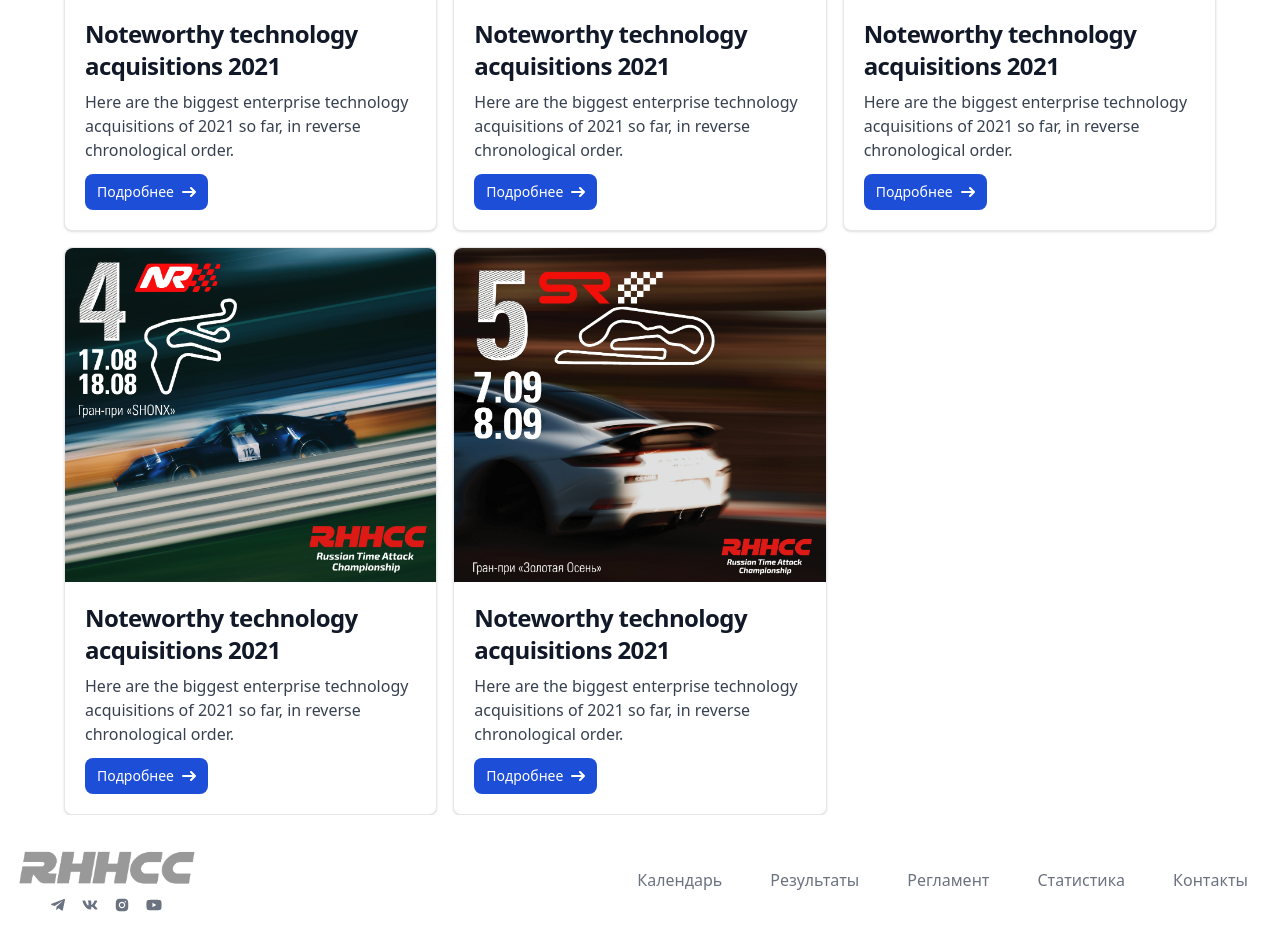
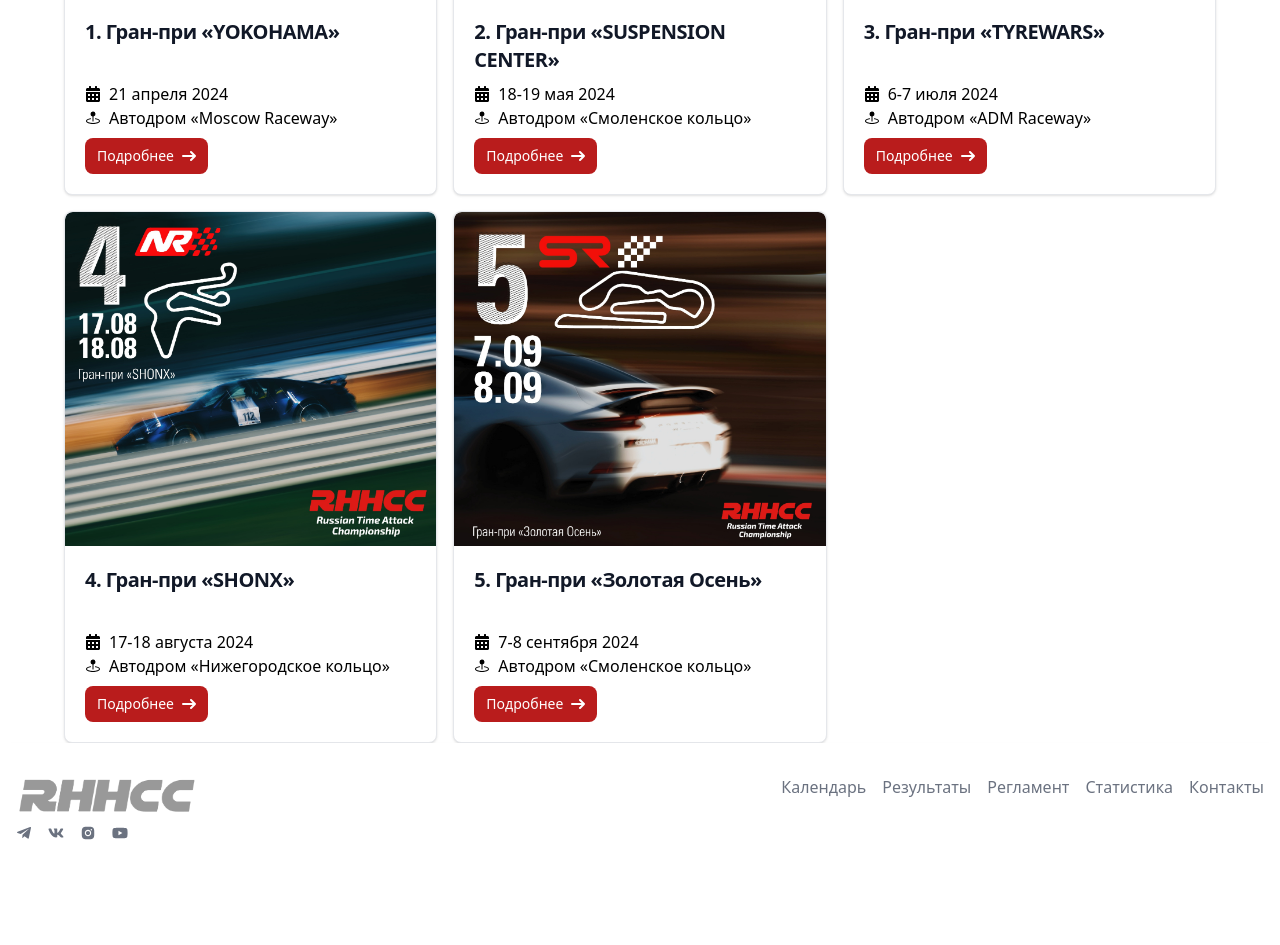
Before and after one commit to MarinaCarolina/rhhcc_client, a Next.js app: page / in a window 1280 px wide. Shown: the part 720-1665 px from the top of the page. After the commit the page ends 1593 px from the top, so only its background shows below. Built offline with nearby package versions, Linux system fonts and the light colour scheme.

Commit message:
Second commit

```diff
--- a/app/calendar/CalendarCard.tsx
+++ b/app/calendar/CalendarCard.tsx
@@ -1,12 +1,16 @@
 import React from 'react';
 import Image from 'next/image';
 import Link from 'next/link';
+import {FaCalendarAlt} from "react-icons/fa";
+import {PiMapPinSimpleAreaFill} from "react-icons/pi";
 
 // Интерфейс для объекта stage
 interface Stage {
   name: string;
   src: string;
   href: string;
+  track: string;
+  date: string;
 }
 
 // Интерфейс для пропсов CalendarCard
@@ -17,7 +21,7 @@
 const CalendarCard: React.FC<CalendarCardProps> = ({ stage }) => {
   return (
     <div>
-      <div className="max-w-sm bg-white border border-gray-200 rounded-lg shadow dark:bg-gray-800 dark:border-gray-700">
+      <div className="max-w-sm bg-white border border-gray-200 rounded-lg shadow overflow-hidden">
         <Link href={stage.href}>
           <Image
             className="rounded-t-lg"
@@ -28,18 +32,27 @@
           />
         </Link>
         <div className="p-5">
+          <div className="h-[4em] overflow-hidden">
             <Link href={stage.href}>
-            <h5 className="mb-2 text-2xl font-bold tracking-tight text-gray-900 dark:text-white">
-              Noteworthy technology acquisitions 2021
+              <h5 className="mb-2 text-xl font-bold tracking-tight text-gray-900 dark:text-white">
+                {stage.name}
               </h5>
             </Link>
-          <p className="mb-3 font-normal text-gray-700 dark:text-gray-400">
-            Here are the biggest enterprise technology acquisitions of 2021 so
-            far, in reverse chronological order.
-          </p>
+          </div>
+          <div className="mb-2">
+            <div className="flex items-center space-x-2">
+              <FaCalendarAlt/>
+              <span className="ml-2">{stage.date}</span>
+            </div>
+            <div className="flex items-center space-x-2">
+              <PiMapPinSimpleAreaFill/>
+              <span className="ml-2">{stage.track}</span>
+            </div>
+          </div>
+
           <Link
               href={stage.href}
-            className="inline-flex items-center px-3 py-2 text-sm font-medium text-center text-white bg-blue-700 rounded-lg hover:bg-blue-800 focus:ring-4 focus:outline-none focus:ring-blue-300 dark:bg-blue-600 dark:hover:bg-blue-700 dark:focus:ring-blue-800"
+              className="inline-flex items-center px-3 py-2 text-sm font-medium text-center text-white bg-red-700 rounded-lg hover:bg-red-800 focus:ring-4 focus:outline-none focus:ring-gray-300"
           >
             Подробнее
             <svg
--- a/app/calendar/page.tsx
+++ b/app/calendar/page.tsx
@@ -4,22 +4,24 @@
 
 export default function Calendar() {
   const stages = [
-    { name: 'Этап 1', src: '/stage1.jpg', href: 'http://rhhcc.ru/stage/107' },
-    { name: 'Этап 2', src: '/stage2.jpg', href: 'http://rhhcc.ru/stage/108' },
-    { name: 'Этап 3', src: '/stage3.jpg', href: 'http://rhhcc.ru/stage/109' },
-    { name: 'Этап 4', src: '/stage4.jpg', href: 'http://rhhcc.ru/stage/110' },
-    { name: 'Этап 5', src: '/stage5.jpg', href: 'http://rhhcc.ru/stage/111' },
+    { name: '1. Гран-при «YOKOHAMA»', track: "Автодром «Moscow Raceway»", date: '21 апреля 2024', src: '/stage1.jpg', href: 'http://rhhcc.ru/stage/107' },
+    { name: '2. Гран-при «SUSPENSION CENTER»', track: "Автодром «Смоленское кольцо»", date: '18-19 мая 2024', src: '/stage2.jpg', href: 'http://rhhcc.ru/stage/108' },
+    { name: '3. Гран-при «TYREWARS»', track: "Автодром «ADM Raceway»", date: '6-7 июля 2024', src: '/stage3.jpg', href: 'http://rhhcc.ru/stage/109' },
+    { name: '4. Гран-при «SHONX»', track: "Автодром «Нижегородское кольцо»", date: '17-18 августа 2024', src: '/stage4.jpg', href: 'http://rhhcc.ru/stage/110' },
+    { name: '5. Гран-при «Золотая Осень»', track: "Автодром «Смоленское кольцо»", date: '7-8 сентября 2024', src: '/stage5.jpg', href: 'http://rhhcc.ru/stage/111' },
   ];
   return (
     <div className="pt-4 px-16">
       <h1 className="text-3xl font-bold text-gray-900 text-left my-2">
         Календарь RHHCC 2024
       </h1>
-      <div className="grid grid-cols-1 sm:grid-cols-2 md:grid-cols-3 lg:grid-cols-3 gap-4">
-        {stages.map((stage) => (
-          <CalendarCard stage={stage} key={stage.name} />
-        ))}
-      </div>
+        <div className="grid grid-cols-1 sm:grid-cols-2 md:grid-cols-3 lg:grid-cols-3 gap-4">
+            {stages.map((stage) => (
+                <div key={stage.name}>
+                    <CalendarCard stage={stage}/>
+                </div>
+            ))}
+        </div>
     </div>
   );
 }
--- a/app/utils/footer/Footer.tsx
+++ b/app/utils/footer/Footer.tsx
@@ -9,12 +9,12 @@
   const { socialMedia } = useIcons();
 
   return (
-    <footer className="bottom-0 left-0 w-full bg-white dark:bg-gray-900 z-40 shadow-lg">
-      <div className="mx-auto w-full max-w-screen-xl p-4 py-6 lg:py-8">
-        <div className="md:flex md:justify-between">
-          <div className="flex flex-col items-center space-y-2">
-            {/* Логотип */}
-            <Link href="/" className="flex items-center">
+      <footer className="bottom-0 left-0 w-full bg-white dark:bg-gray-900 z-40 shadow-lg overflow-hidden">
+        <div className="mx-auto w-full max-w-screen-xl p-4 py-6 lg:py-8 flex flex-col md:flex-row justify-between items-center md:items-start">
+
+          {/* Логотип и Соцсети */}
+          <div className="flex flex-col items-center md:items-start space-y-4 md:space-y-2 text-center md:text-left">
+            <Link href="/" className="flex items-center justify-center md:justify-start">
               <Image
                   className="dark:invert"
                   src="/RHHCC_logo_grey-01.png"
@@ -25,8 +25,7 @@
               />
             </Link>
 
-            {/* Соцсети */}
-            <div className="flex items-center space-x-4">
+            <div className="flex space-x-4">
               {socialMedia.map((item) => {
                 const IconComponent = item.icon;
                 return (
@@ -46,17 +45,16 @@
           </div>
 
           {/* Навигация */}
-          <div className="flex items-center space-x-4 text-gray-500 dark:text-gray-400 font-medium">
+          <div className="mt-6 md:mt-0 flex flex-wrap justify-center md:justify-end space-x-4 text-gray-500 dark:text-gray-400 font-medium">
             {navigation.map((item) => (
                 <Link
                     key={item.name}
                     href={item.href}
-                className="hover:underline p-4"
+                    className="hover:underline"
                 >
                   {item.name}
                 </Link>
             ))}
-          </div>
           </div>
         </div>
       </footer>
--- a/package.json
+++ b/package.json
@@ -14,6 +14,7 @@
   "dependencies": {
     "@headlessui/react": "^2.2.0",
     "@heroicons/react": "^2.1.5",
+    "@tailwindcss/line-clamp": "^0.4.4",
     "next": "15.0.1",
     "prettier": "^3.3.3",
     "react": "^18.3.1",
@@ -29,7 +30,7 @@
     "eslint-config-next": "15.0.1",
     "eslint-config-prettier": "^9.1.0",
     "postcss": "^8",
-    "tailwindcss": "^3.4.1",
-    "typescript": "^5"
+    "tailwindcss": "^3.4.14",
+    "typescript": "^5.6.3"
   }
 }
--- a/tailwind.config.ts
+++ b/tailwind.config.ts
@@ -1,6 +1,10 @@
-import type { Config } from 'tailwindcss';
+import lineClamp from '@tailwindcss/line-clamp';
 
-const config: Config = {
+const config: {
+  plugins: any[];
+  theme: { extend: { colors: { background: string; foreground: string } } };
+  content: string[]
+} = {
   content: [
     './pages/**/*.{js,ts,jsx,tsx,mdx}',
     './components/**/*.{js,ts,jsx,tsx,mdx}',
@@ -14,6 +18,7 @@
       },
     },
   },
-  plugins: [],
+  plugins: [lineClamp]
 };
+
 export default config;
```
Also changed, not shown: 1 other file (tests, documents, lock files or other folders). Lines whose indentation alone changed are shown as unchanged.
